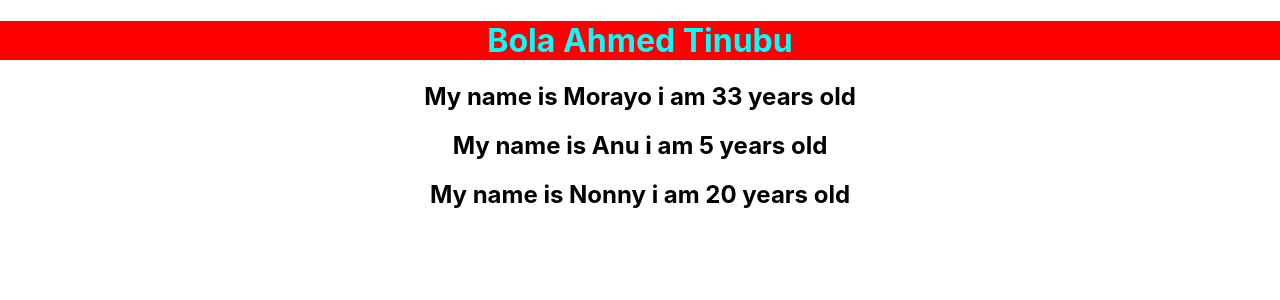
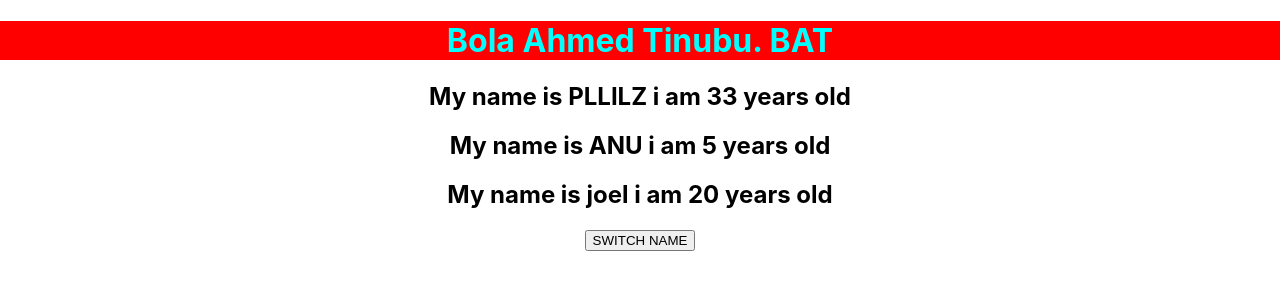
Before and after one commit to jaytriggz/React-Tutorial, a React (Create React App) app: page / in a window 1280 px wide. Shown: the top 300 px of the page. Built offline with nearby package versions, Linux system fonts and the light colour scheme.

Commit message:
Updating React
Phillz class is getting serious!!!

```diff
--- a/src/App.js
+++ b/src/App.js
@@ -1,15 +1,43 @@
-
+import { Component } from 'react';
 import './App.css';
 import {render} from '@testing-library/react'
 import Triggzz from './Person/Person'
 
-function App() {
+class App extends Component {
+  state = {
+    persons: [
+      {name: 'PLLILZ', age: '12'},
+      {name: 'ANU', age: '22'},
+      {name: 'joel', age: '32'},
+      {name: 'sekemi', age: '17'},
+    ]
+
+  }
+
+  switchNameHandler=()=>{
+    this.setState = {
+      persons:[
+        {name: "Timo", age: 2},
+        {name: "Waz", age: 22},
+        {name: "SemSem", age: 32},
+
+      ]
+    }
+  }
+  render(){
   return (
     <div className='App'>
-      <h1> Bola Ahmed Tinubu</h1>
-      <Triggzz name ="Morayo"/> <Triggzz name="Anu"/> <Triggzz name="Nonny"/>
+      <h1> Bola Ahmed Tinubu. BAT </h1>
+
+      <Triggzz name = {this.state.persons[0].name} age = {this.state.persons[0].age} />
+      <Triggzz name = {this.state.persons[1].name } age ={this.state.persons[1].age} />
+      <Triggzz name = {this.state.persons[2].name } age ={this.state.persons[2].age} />
+
+      <button onClick={this.switchNameHandler}> SWITCH NAME </button>
+
     </div>
   )
+  }
 }
 
 export default App;
--- a/src/Person/Person.js
+++ b/src/Person/Person.js
@@ -3,7 +3,8 @@ import React from "react"
 const person = (props) => {
     return (
         <div>
-            <h2>My name is {props.name} i am {(Math.floor(Math.random()*34))} years old</h2>
+            <h2 onClick={props.clicked}>My name is {props.name} i am {(Math.floor(Math.random()*34))} years old</h2>
+
         </div>
     )
 }
```
